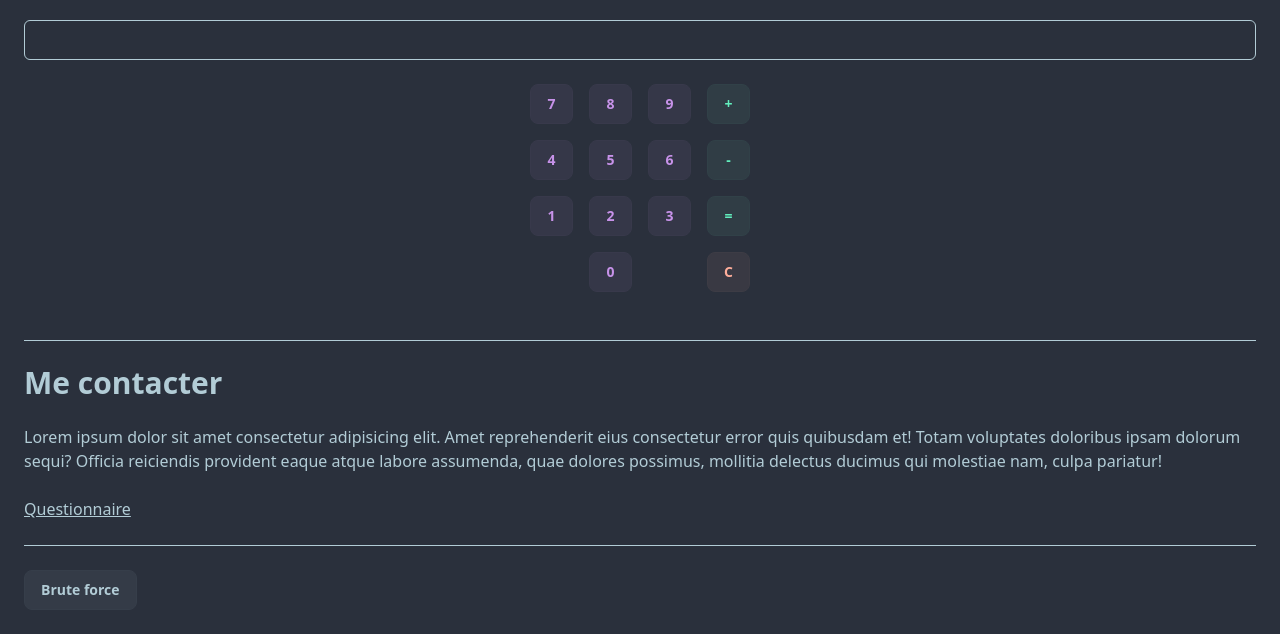
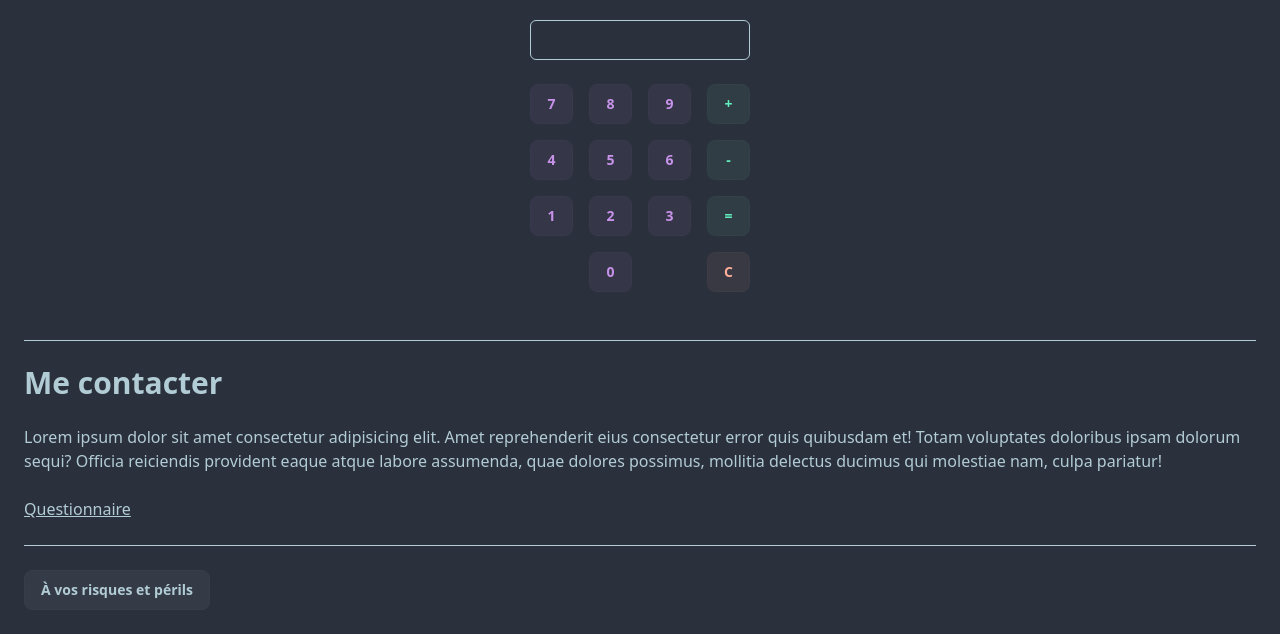
Before and after one commit to alienistic-eng/Alienor.H, a website: page src/index.html in a window 1280 px wide. Shown: the part 565-1199 px from the top of the page. Drawn offline with Linux system fonts and the light colour scheme.

Commit message:
corrections-ajouts mineurs

```diff
--- a/src/index.html
+++ b/src/index.html
@@ -22,7 +22,9 @@
     </div>
     <hr class="m-6">
     <h2 class="text-3xl font-bold text-left m-6">Calculatrice</h2>
-    <div id="print" class="p-2 border mx-6 rounded-md h-10"></div>
+    <div class="flex justify-center">
+        <div id="print" class="p-2 border mx-6 rounded-md h-10 w-55"></div>
+    </div>
     <div class="flex justify-center">
         <div class="grid grid-cols-4 gap-4 m-6">
             <button onclick="save(7)" class="btn btn-soft btn-accent">7</button>
@@ -52,7 +54,7 @@
     </p>
     <a href="questionnaire.html" class="link m-6">Questionnaire</a>
     <hr class="m-6">
-    <button onclick="bruteForce()" class="btn btn-soft mx-6 mb-6">Brute force</button>
+    <button onclick="bruteForce()" class="btn btn-soft mx-6 mb-6">À vos risques et périls</button>
 
     <script src="js/main.js"></script>
 </body>
```
Also changed, not shown: src/css/output.css, 1 other file.
